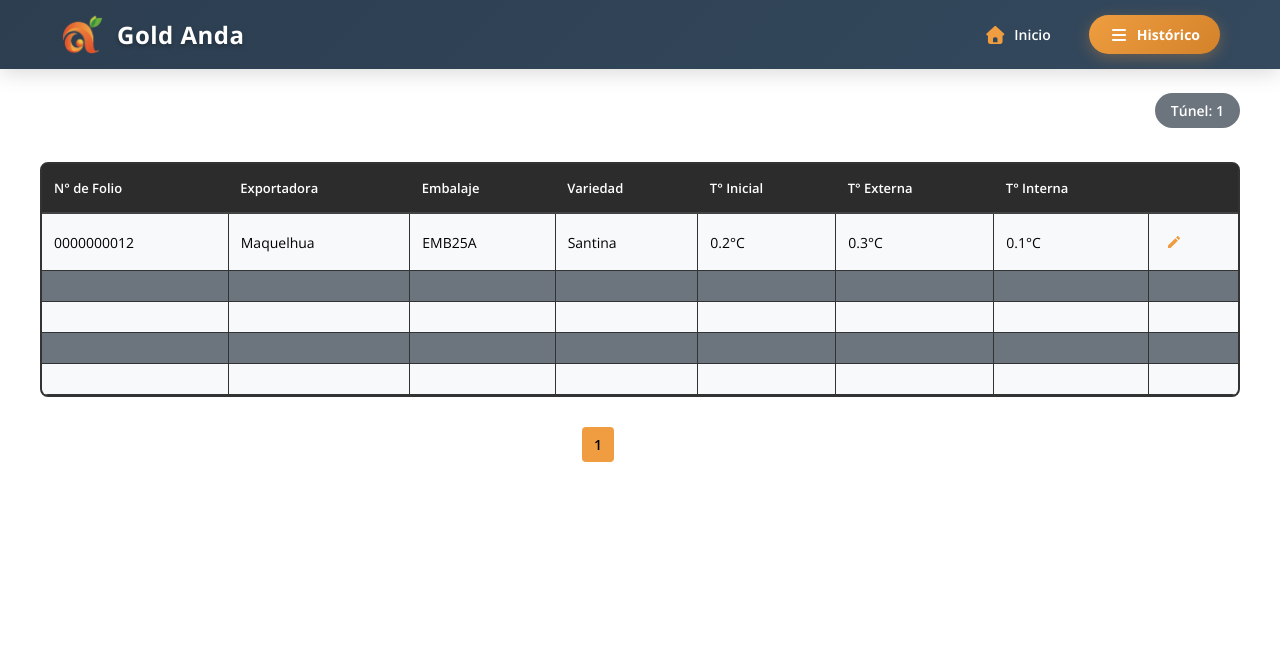
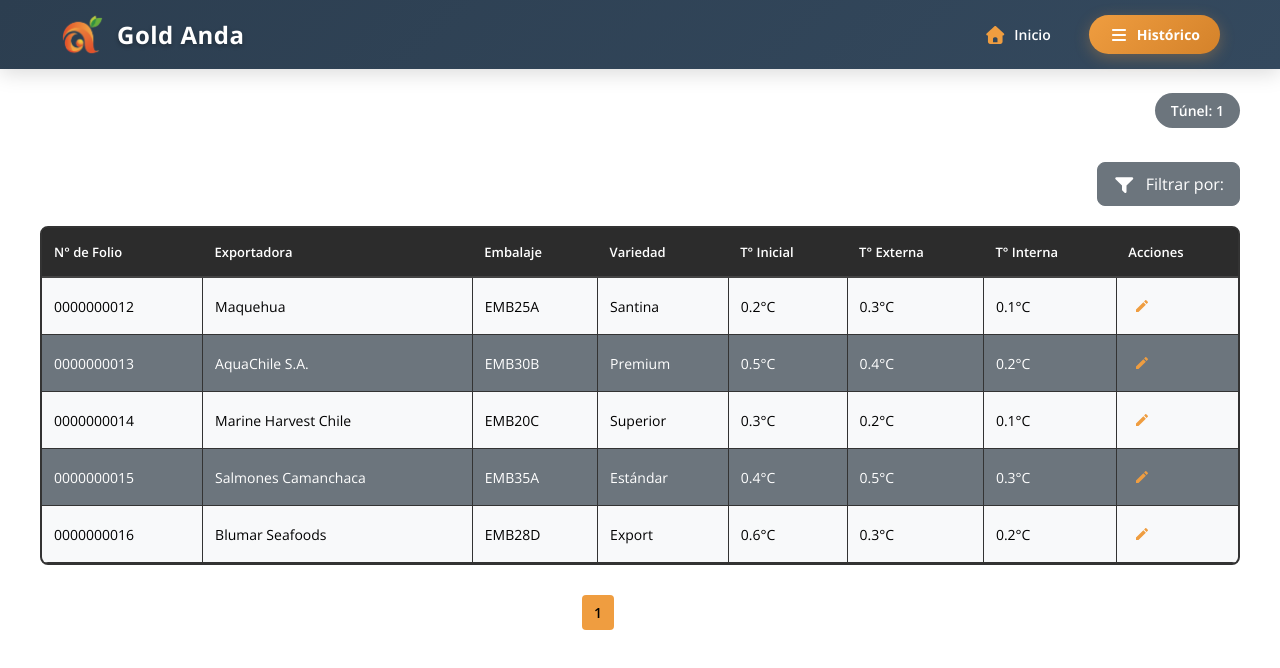
Before and after one commit to DubanPrograDVR/GOLD-ANDA-, a React (Vite) app in the folder Gold-Anda/: page /folios/1 in a window 1280 px wide. Shown: the top 668 px of the page. Built offline with nearby package versions, Linux system fonts and the light colour scheme.

Commit message:
Filtro Interactivo para la tabla de folio

```diff
--- a/Gold-Anda/src/components/Home/Formularios/Filtro.tsx
+++ b/Gold-Anda/src/components/Home/Formularios/Filtro.tsx
@@ -5,14 +5,16 @@ import "./styles/Filtro.css";
 
 interface FiltroProps {
   onFilterChange?: (filtros: string[]) => void;
+  filtrosDisponibles?: string[];
 }
 
-const Filtro = ({ onFilterChange }: FiltroProps) => {
+const Filtro = ({ onFilterChange, filtrosDisponibles }: FiltroProps) => {
   const [isOpen, setIsOpen] = useState(false);
   const [selectedFilters, setSelectedFilters] = useState<string[]>([]);
   const filtroRef = useRef<HTMLDivElement>(null);
 
-  const filtrosDisponibles = [
+  // Filtros por defecto (para el componente Historico)
+  const filtrosPorDefecto = [
     "Numero de tunel",
     "Exportadora",
     "Embalaje",
@@ -23,6 +25,9 @@ const Filtro = ({ onFilterChange }: FiltroProps) => {
     "T° Interna",
     "T° Externa"
   ];
+
+  // Usar filtros personalizados o los por defecto
+  const filtrosActivos = filtrosDisponibles || filtrosPorDefecto;
 
   // Cerrar dropdown al hacer clic fuera
   useEffect(() => {
@@ -87,7 +92,7 @@ const Filtro = ({ onFilterChange }: FiltroProps) => {
                 </button>
               )}
             </div>
-            {filtrosDisponibles.map((filtro, index) => (
+            {filtrosActivos.map((filtro, index) => (
               <div key={index} className="filtro-option">
                 <input
                   type="checkbox"
--- a/Gold-Anda/src/components/Home/Formularios/Tablas_folio.tsx
+++ b/Gold-Anda/src/components/Home/Formularios/Tablas_folio.tsx
@@ -1,27 +1,120 @@
 import Navbar from "../Navbar";
+import Filtro from "./Filtro";
 import { useParams, useNavigate } from "react-router-dom";
+import { useState, useMemo } from "react";
 import "./styles/TablasFolio.css";
 
 const TablasFolio = () => {
     const { tunelNumero } = useParams<{ tunelNumero: string }>();
     const navigate = useNavigate();
+    const [filtrosSeleccionados, setFiltrosSeleccionados] = useState<string[]>([]);
 
     const handleEditTemperatura = (folioNumero: string) => {
         navigate(`/temperatura/${folioNumero}`);
+    };
+
+    // Filtros específicos para folios
+    const filtrosFolios = [
+        "N° de Folio",
+        "Exportadora",
+        "Embalaje",
+        "Variedad",
+        "T° Inicial",
+        "T° Externa",
+        "T° Interna"
+    ];
+
+    // Mapeo de nombres de filtros a propiedades del objeto
+    const filtroMapping: Record<string, keyof typeof folios[0]> = {
+        "N° de Folio": "id",
+        "Exportadora": "exportadora",
+        "Embalaje": "embalaje",
+        "Variedad": "variedad",
+        "T° Inicial": "tempInicial",
+        "T° Externa": "tempExterna",
+        "T° Interna": "tempInterna"
     };
 
     // Datos de ejemplo para la tabla
     const folios = [
         {
             id: "0000000012",
-            exportadora: "Maquelhua",
+            exportadora: "Maquehua",
             embalaje: "EMB25A",
             variedad: "Santina",
             tempInicial: "0.2°C",
             tempExterna: "0.3°C",
             tempInterna: "0.1°C"
+        },
+        {
+            id: "0000000013",
+            exportadora: "AquaChile S.A.",
+            embalaje: "EMB30B",
+            variedad: "Premium",
+            tempInicial: "0.5°C",
+            tempExterna: "0.4°C",
+            tempInterna: "0.2°C"
+        },
+        {
+            id: "0000000014",
+            exportadora: "Marine Harvest Chile",
+            embalaje: "EMB20C",
+            variedad: "Superior",
+            tempInicial: "0.3°C",
+            tempExterna: "0.2°C",
+            tempInterna: "0.1°C"
+        },
+        {
+            id: "0000000015",
+            exportadora: "Salmones Camanchaca",
+            embalaje: "EMB35A",
+            variedad: "Estándar",
+            tempInicial: "0.4°C",
+            tempExterna: "0.5°C",
+            tempInterna: "0.3°C"
+        },
+        {
+            id: "0000000016",
+            exportadora: "Blumar Seafoods",
+            embalaje: "EMB28D",
+            variedad: "Export",
+            tempInicial: "0.6°C",
+            tempExterna: "0.3°C",
+            tempInterna: "0.2°C"
         }
     ];
+
+    // Función para manejar cambios en los filtros
+    const handleFilterChange = (nuevosFiltros: string[]) => {
+        setFiltrosSeleccionados(nuevosFiltros);
+    };
+
+    // Datos filtrados basados en las columnas seleccionadas
+    const foliosFiltrados = useMemo(() => {
+        if (filtrosSeleccionados.length === 0) {
+            return folios; // Si no hay filtros seleccionados, mostrar todos los datos
+        }
+
+        // Crear un objeto con solo las propiedades seleccionadas
+        return folios.map(folio => {
+            const folioFiltrado: any = {};
+            filtrosSeleccionados.forEach(filtro => {
+                const propiedad = filtroMapping[filtro];
+                if (propiedad) {
+                    folioFiltrado[propiedad] = folio[propiedad];
+                }
+            });
+            return { ...folio, ...folioFiltrado };
+        });
+    }, [filtrosSeleccionados, folios]);
+
+    // Determinar qué columnas mostrar
+    const columnasVisibles = useMemo(() => {
+        if (filtrosSeleccionados.length === 0) {
+            return Object.keys(filtroMapping); // Mostrar todas las columnas
+        }
+        return filtrosSeleccionados;
+    }, [filtrosSeleccionados]);
 
     return (
         <>
@@ -32,30 +125,32 @@ const TablasFolio = () => {
                     <span className="tunel-badge">Túnel: {tunelNumero}</span>
                 </div>
 
+                <Filtro
+                    filtrosDisponibles={filtrosFolios}
+                    onFilterChange={handleFilterChange}
+                />
+
                 <div className="tabla-container">
                     <table className="folios-table">
                         <thead>
                             <tr>
-                                <th>N° de Folio</th>
-                                <th>Exportadora</th>
-                                <th>Embalaje</th>
-                                <th>Variedad</th>
-                                <th>T° Inicial</th>
-                                <th>T° Externa</th>
-                                <th>T° Interna</th>
-                                <th></th>
+                                {columnasVisibles.map((columna) => (
+                                    <th key={columna}>{columna}</th>
+                                ))}
+                                <th>Acciones</th>
                             </tr>
                         </thead>
                         <tbody>
-                            {folios.map((folio, index) => (
+                            {foliosFiltrados.map((folio, index) => (
                                 <tr key={folio.id} className={index % 2 === 0 ? "row-light" : "row-dark"}>
-                                    <td>{folio.id}</td>
-                                    <td>{folio.exportadora}</td>
-                                    <td>{folio.embalaje}</td>
-                                    <td>{folio.variedad}</td>
-                                    <td>{folio.tempInicial}</td>
-                                    <td>{folio.tempExterna}</td>
-                                    <td>{folio.tempInterna}</td>
+                                    {columnasVisibles.map((columna) => {
+                                        const propiedad = filtroMapping[columna];
+                                        return (
+                                            <td key={`${folio.id}-${columna}`}>
+                                                {propiedad ? folio[propiedad] : ""}
+                                            </td>
+                                        );
+                                    })}
                                     <td>
                                         <button className="edit-btn" onClick={() => handleEditTemperatura(folio.id)}>
                                             <svg width="16" height="16" viewBox="0 0 24 24" fill="currentColor">
@@ -66,15 +161,11 @@ const TablasFolio = () => {
                                 </tr>
                             ))}
                             {/* Filas vacías para completar la tabla */}
-                            {[...Array(4)].map((_, index) => (
-                                <tr key={`empty-${index}`} className={(index + 1) % 2 === 0 ? "row-light" : "row-dark"}>
-                                    <td></td>
-                                    <td></td>
-                                    <td></td>
-                                    <td></td>
-                                    <td></td>
-                                    <td></td>
-                                    <td></td>
+                            {[...Array(Math.max(0, 4 - foliosFiltrados.length))].map((_, index) => (
+                                <tr key={`empty-${index}`} className={(foliosFiltrados.length + index) % 2 === 0 ? "row-light" : "row-dark"}>
+                                    {columnasVisibles.map((columna) => (
+                                        <td key={`empty-${index}-${columna}`}></td>
+                                    ))}
                                     <td></td>
                                 </tr>
                             ))}
```
